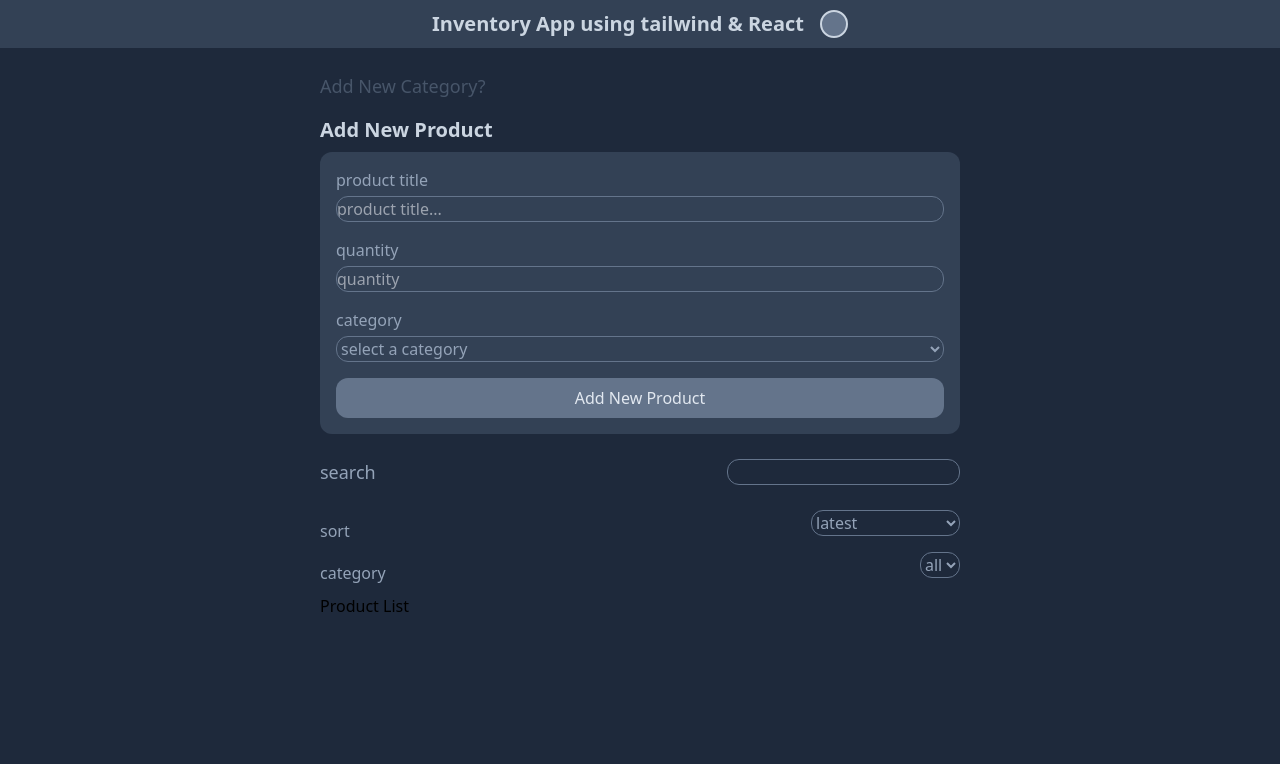
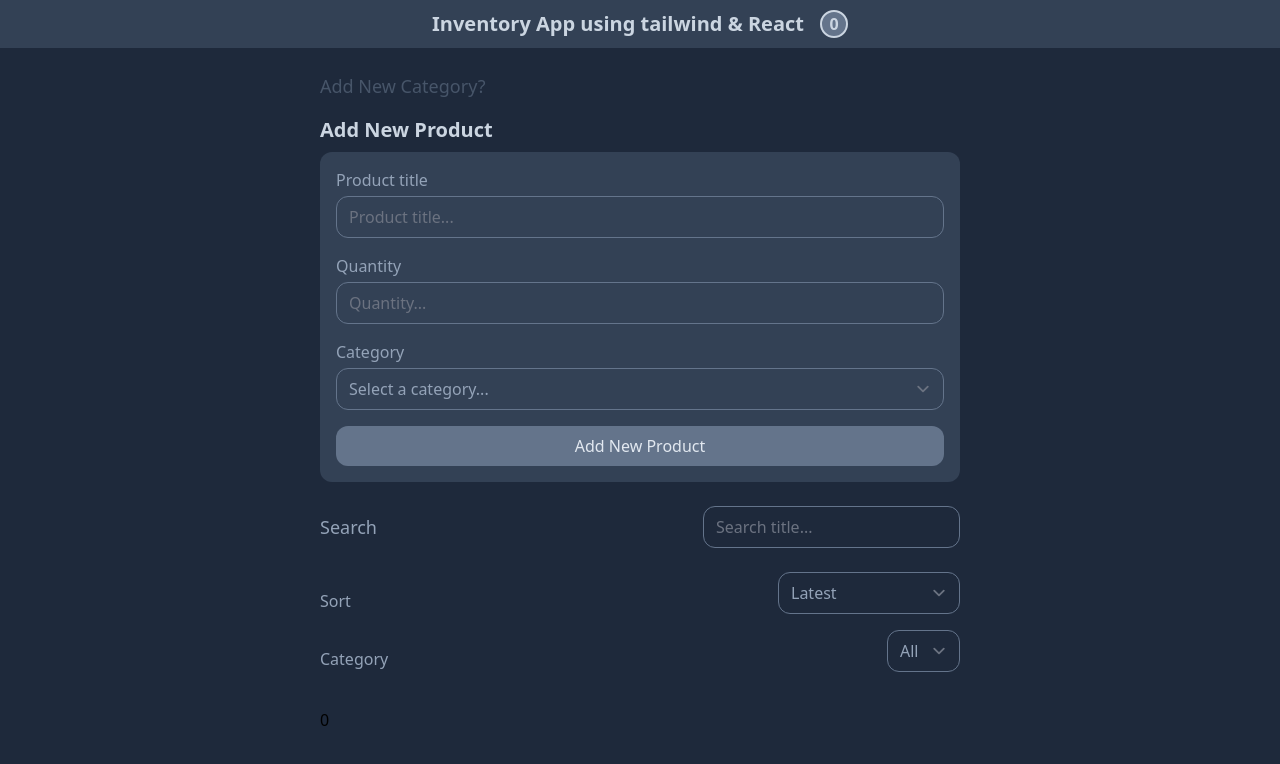
Before and after one commit to VahidTahmasebi/inventory-react, a React app: page / in a window 1280 px wide. Shown: the top 764 px of the page. Built offline with nearby package versions, Linux system fonts and the light colour scheme.

Commit message:
Refact in program styles

```diff
--- a/package.json
+++ b/package.json
@@ -8,6 +8,7 @@
     "@babel/core": "^7.20.7",
     "@babel/preset-env": "^7.20.2",
     "@babel/preset-react": "^7.18.6",
+    "@tailwindcss/forms": "^0.5.3",
     "autoprefixer": "^10.4.13",
     "babel-loader": "^9.1.0",
     "css-loader": "^6.7.3",
--- a/src/components/App.jsx
+++ b/src/components/App.jsx
@@ -87,7 +87,7 @@ const App = () => {
   return (
     <div>
       <div className='bg-slate-800 min-h-screen overflow-auto h-screen'>
-        <Navbar />
+        <Navbar products={products} />
         <div className='container max-w-screen-sm mx-auto'>
           <CategoryForm setCategories={setCategories} />
           <ProductsForms categories={categories} setProducts={setProducts} />
--- a/src/components/CategoryForm.jsx
+++ b/src/components/CategoryForm.jsx
@@ -1,6 +1,6 @@
 import React, { useState } from 'react';
 
-const CategoryForm = ({ setCategories }) => {
+const CategoryForm = ({ categories, setCategories }) => {
   const [isShow, setIsShow] = useState(false);
 
   const [categoryFormData, setCategoryFormData] = useState({
@@ -8,7 +8,7 @@ const CategoryForm = ({ setCategories }) => {
     description: '',
   });
 
-  //   Receive comparisons
+  // Receive comparisons
   const changeHandler = (e) => {
     const { name, value } = e.target;
     setCategoryFormData({ ...categoryFormData, [name]: value });
@@ -17,6 +17,7 @@ const CategoryForm = ({ setCategories }) => {
   const AddNewCategoryHandler = (e) => {
     e.preventDefault();
 
+    if (categoryFormData.title) {
       // Send values in state
       setCategories((prevState) => [
         ...prevState,
@@ -28,6 +29,7 @@ const CategoryForm = ({ setCategories }) => {
       ]);
       // emptying the state
       setCategoryFormData({ title: '', description: '' });
+    }
   };
 
   return (
@@ -42,7 +44,7 @@ const CategoryForm = ({ setCategories }) => {
               htmlFor='category-title'
               className='block mb-1 text-slate-400'
             >
-              title
+              Title
             </label>
             <input
               type='text'
@@ -58,7 +60,7 @@ const CategoryForm = ({ setCategories }) => {
               htmlFor='category-description'
               className='block mb-1 text-slate-400'
             >
-              description
+              Description
             </label>
             <textarea
               type='text'
--- a/src/components/Filter.jsx
+++ b/src/components/Filter.jsx
@@ -13,12 +13,13 @@ const Filter = ({
     <div>
       <div className='flex items-center justify-between mb-6'>
         <label htmlFor='search-input' className='text-slate-400 text-lg'>
-          search
+          Search
         </label>
         <input
           type='text'
           name='search-input'
           id='search-input'
+          placeholder='Search title...'
           className='bg-transparent rounded-xl border border-slate-500 text-slate-400'
           value={searchValue}
           onChange={onSearch}
@@ -26,7 +27,7 @@ const Filter = ({
       </div>
       <div className='flex items-center justify-between'>
         <label htmlFor='sort-products' className='text-slate-400'>
-          sort
+          Sort
         </label>
         <select
           name='sort-products'
@@ -36,29 +37,29 @@ const Filter = ({
           onChange={sortHandler}
         >
           <option className='bg-slate-500 text-slate-300' value=''>
-            select a category
+            Select a category
           </option>
           <option className='bg-slate-500 text-slate-300' value='latest'>
-            latest
+            Latest
           </option>
           <option className='bg-slate-500 text-slate-300' value='earliest'>
-            earliest
+            Earliest
           </option>
         </select>
       </div>
       <div className='flex items-center justify-between'>
-        <label htmlFor='sort-products' className='text-slate-400'>
-          category
+        <label htmlFor='category-products' className='text-slate-400'>
+          Category
         </label>
         <select
-          name='sort-products'
-          id='sort-products'
+          name='category-products'
+          id='category-products'
           className='bg-transparent rounded-xl border border-slate-500 text-slate-400 mb-4'
           value={selectedCategory}
           onChange={onSelectCategory}
         >
           <option className='bg-slate-500 text-slate-300' value=''>
-            all
+            All
           </option>
           {categories.map((category) => {
             return (
--- a/src/components/Navbar.jsx
+++ b/src/components/Navbar.jsx
@@ -1,12 +1,14 @@
 import React from 'react';
 
-const Navbar = () => {
+const Navbar = ({ products }) => {
   return (
     <div className='h-12 flex items-center justify-center gap-x-4 bg-slate-700 mb-6'>
       <h1 className='text-xl font-bold text-slate-300'>
         Inventory App using tailwind & React
       </h1>
-      <span className='flex items-center justify-center w-7 h-7 rounded-full bg-slate-500 border-2 border-slate-300 font-bold text-slate-300'></span>
+      <span className='flex items-center justify-center w-7 h-7 rounded-full bg-slate-500 border-2 border-slate-300 font-bold text-slate-300'>
+        {products.length}
+      </span>
     </div>
   );
 };
--- a/src/components/ProductList.jsx
+++ b/src/components/ProductList.jsx
@@ -14,8 +14,10 @@ const ProductList = ({ products, categories, setProducts }) => {
   };
 
   return (
-    <div>
-      <h2> Product List </h2>
+    <div className='my-5'>
+      {products.length && (
+        <h2 className='text-xl text-slate-300 font-bold mb-2'>Product List</h2>
+      )}
       <div className='overflow-x-auto'>
         {products.map((product) => {
           return (
@@ -38,7 +40,7 @@ const ProductList = ({ products, categories, setProducts }) => {
                   onClick={() => deleteProduct(product.id)}
                   className='delete-product border px-2 py-0.5 rounded-2xl border-red-400 text-red-400'
                 >
-                  delete
+                  Delete
                 </button>
               </div>
             </div>
--- a/src/components/ProductsForms.jsx
+++ b/src/components/ProductsForms.jsx
@@ -36,13 +36,13 @@ const ProductsForms = ({ categories, setProducts }) => {
       >
         <div>
           <label htmlFor='product-title' className='block mb-1 text-slate-400'>
-            product title
+            Product title
           </label>
           <input
             type='text'
             name='title'
             id='product-title'
-            placeholder='product title...'
+            placeholder='Product title...'
             className='bg-transparent rounded-xl border border-slate-500 text-slate-400 w-full'
             onChange={changeHandler}
             value={productsFormData.title}
@@ -50,13 +50,13 @@ const ProductsForms = ({ categories, setProducts }) => {
         </div>
         <div>
           <label htmlFor='quantity' className='block mb-1 text-slate-400'>
-            quantity
+            Quantity
           </label>
           <input
             type='number'
             name='quantity'
             id='quantity'
-            placeholder='quantity'
+            placeholder='Quantity...'
             className='bg-transparent rounded-xl border border-slate-500 text-slate-400 w-full'
             onChange={changeHandler}
             value={productsFormData.quantity}
@@ -67,7 +67,7 @@ const ProductsForms = ({ categories, setProducts }) => {
             htmlFor='product-category'
             className='block mb-1 text-slate-400'
           >
-            category
+            Category
           </label>
           <select
             value={productsFormData.categoryId}
@@ -76,18 +76,15 @@ const ProductsForms = ({ categories, setProducts }) => {
             id='product-category'
             className='w-full bg-transparent rounded-xl border border-slate-500 text-slate-400 '
           >
-            <option
-              value=''
-              //  className='bg-slate-500 text-slate-300 w-32 '
-            >
-              select a category
+            <option value='' className='bg-slate-500 text-slate-300'>
+              Select a category...
             </option>
             {categories.map((category) => {
               return (
                 <option
                   key={category.id}
-                  //   className='bg-slate-500 text-slate-300'
                   value={category.id}
+                  className='bg-slate-500 text-slate-300'
                 >
                   {category.title}
                 </option>
--- a/tailwind.config.js
+++ b/tailwind.config.js
@@ -6,5 +6,5 @@ module.exports = {
   theme: {
     extend: {},
   },
-  plugins: [],
+  plugins: [require('@tailwindcss/forms')],
 };
```
Also changed, not shown: 1 other file (tests, documents, lock files or other folders). Lines whose indentation alone changed are shown as unchanged.
